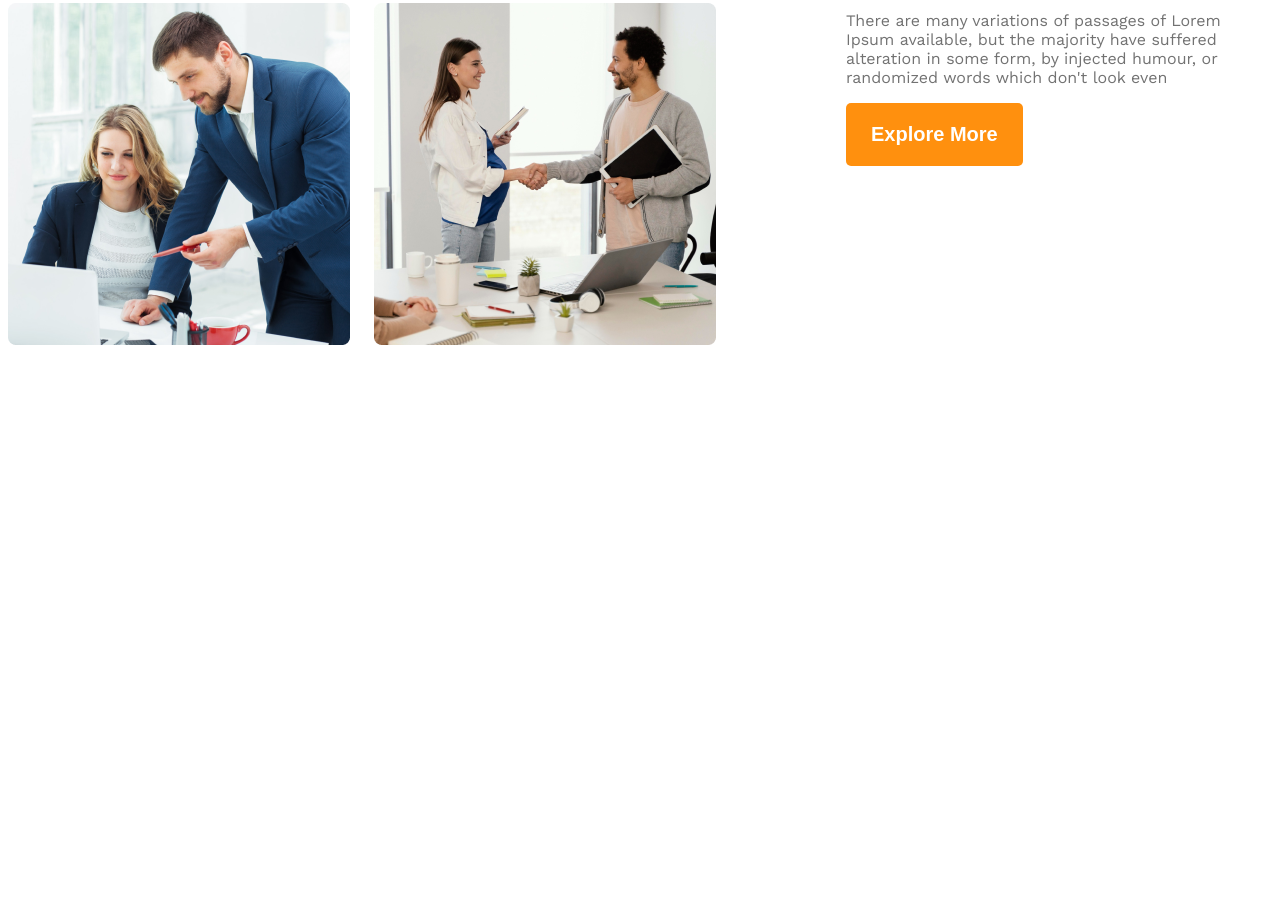
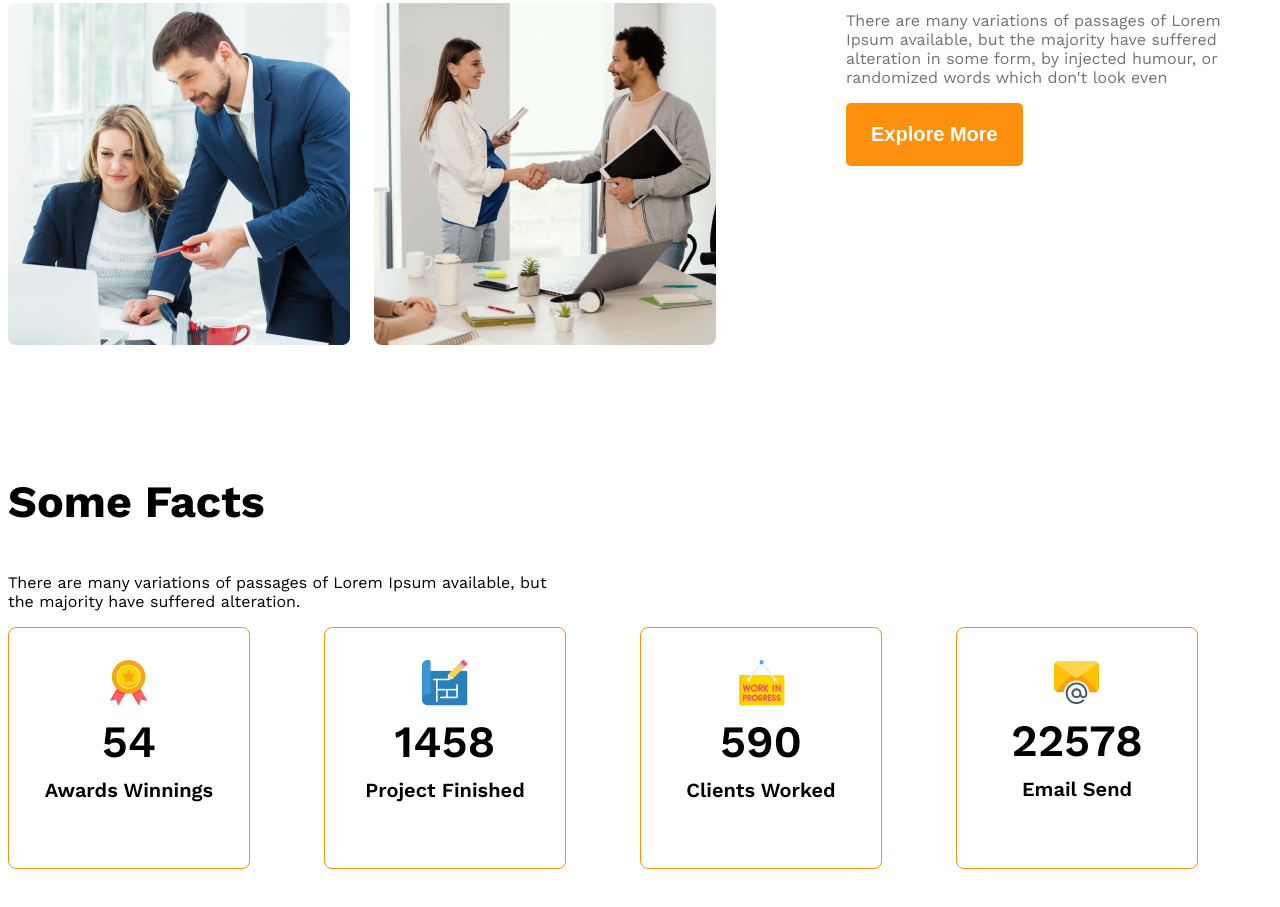
Before and after one commit to suzandev/G3-Architects-B-10-, a plain HTML site: page index.html in a window 1280 px wide. Shown: the part 1667-2574 px from the top of the page. Before the commit the page ends 2020 px from the top, so only its background shows below. Drawn offline with nearby package versions, Linux system fonts and the light colour scheme.

Commit message:
some facts section done with responsive

```diff
--- a/index.html
+++ b/index.html
@@ -31,7 +31,7 @@
           <p class="banner_description">
             There are many variations of passages of Lorem Ipsum available, but
             the majority have suffered alteration in some form, by injected
-            humour, or randomised words which don't look even
+            humour, or randomized words which don't look even
           </p>
           <button class="btn_primary">Explore More</button>
         </div>
@@ -51,7 +51,7 @@
           <img src="./images/team4.png" alt="">
         </div>
         <div class="our_features">
-          <h3 class="feature_title">
+          <h3 class="section_title">
             <span id="quick_list" class="text_light_gray">Quick list</span> <span>of Our</span> <span class="text_primary">Features</span>
           </h3>
           <p class="feature_description text_light_gray">
@@ -59,6 +59,43 @@
           </p>
           <button class="btn_primary">Explore More</button>
       </section>
+
+      <section>
+        <h3 class="section_title">Some Facts</h3>
+        <p class="text_light-gray fact_description">There are many variations of passages of Lorem Ipsum available, but the majority have suffered alteration.</p>
+        <div class="facts_container">
+          <div class="fact_card display_flex">
+            <div>
+              <img src="./images/icons/ribon.png" alt="" class="fact_icon">
+            <h4 class="fact_number">54</h4>
+            <h5 class="fact_name">Awards Winnings</h5>
+            </div>
+          </div>
+          <div class="fact_card display_flex">
+            <div>
+              <img src="./images/icons/projects.png" alt="" class="fact_icon">
+            <h4 class="fact_number">1458</h4>
+            <h5 class="fact_name">Project Finished</h5>
+            </div>
+          </div>
+          <div class="fact_card display_flex">
+            <div>
+              <img src="./images/icons/customers.png" alt="" class="fact_icon">
+            <h4 class="fact_number">590</h4>
+            <h5 class="fact_name">Clients Worked</h5>
+            </div>
+          </div>
+          <div class="fact_card display_flex">
+            <div>
+              <img src="./images/icons/email.png" alt="" class="fact_icon">
+            <h4 class="fact_number">22578</h4>
+            <h5 class="fact_name">Email Send</h5>
+            </div>
+          </div>
+        </div>
+      </section>
+
+      <section class="some_facts"></section>
     </main>
 
     <footer></footer>
--- a/style.css
+++ b/style.css
@@ -42,6 +42,10 @@ main {
 }
 main > section {
   margin-top: 130px;
+}
+.section_title {
+  font-size: 2.8rem;
+  font-weight: 700;
 }
 
 /* ========= Header Style ========= */
@@ -103,12 +107,40 @@ main > section {
   margin-left: 130px;
   max-width: 530px;
 }
-.feature_title {
-  font-size: 2.8rem;
-  font-weight: 700;
-}
+
 #quick_list {
   font-weight: 500;
+}
+
+/* ========== some facts style ======= */
+.facts_container {
+  display: grid;
+  grid-template-columns: repeat(4, 1fr);
+}
+
+.fact_card {
+  border: 1px solid #ff900e;
+  width: 240px;
+  height: 240px;
+  border-radius: 8px;
+  text-align: center;
+  align-items: center;
+  justify-content: center;
+}
+
+.fact_number {
+  font-size: 2.8rem;
+  font-weight: 600;
+  margin-top: 5px;
+  margin-bottom: 10px;
+}
+.fact_name {
+  font-size: 1.25rem;
+  font-weight: 600;
+  margin-top: 10px;
+}
+.fact_description {
+  max-width: 540px;
 }
 
 /* ===========Responsive media Query ======= */
@@ -123,11 +155,16 @@ main > section {
     font-size: 2.3rem;
   }
 
-  .team_img_container {
+  .team_img_container,
+  .facts_container {
     grid-template-columns: repeat(1, 1fr);
   }
   .our_features {
     margin-left: 20px;
+  }
+  .facts_container {
+    justify-items: center;
+    gap: 24px;
   }
 }
 
@@ -138,4 +175,11 @@ main > section {
   .our_features {
     margin: 50px auto;
   }
+  .facts_container {
+    grid-template-columns: repeat(3, 1fr);
+  }
+  .facts_container {
+    justify-items: center;
+    gap: 10px;
+  }
 }
```
